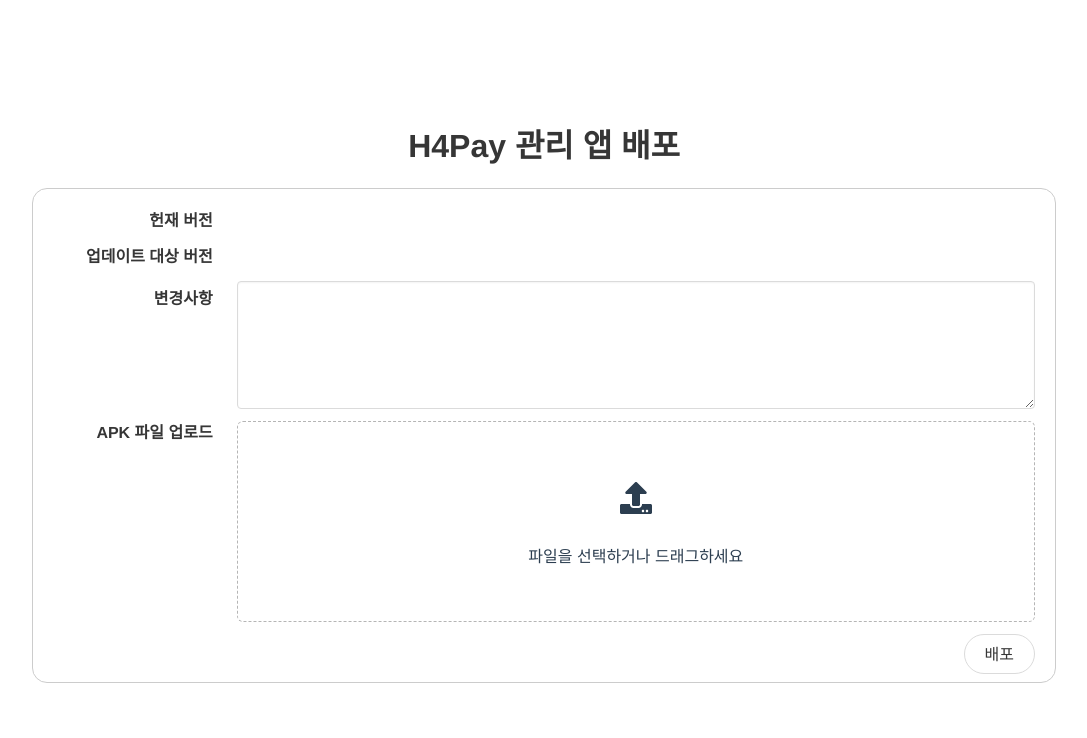
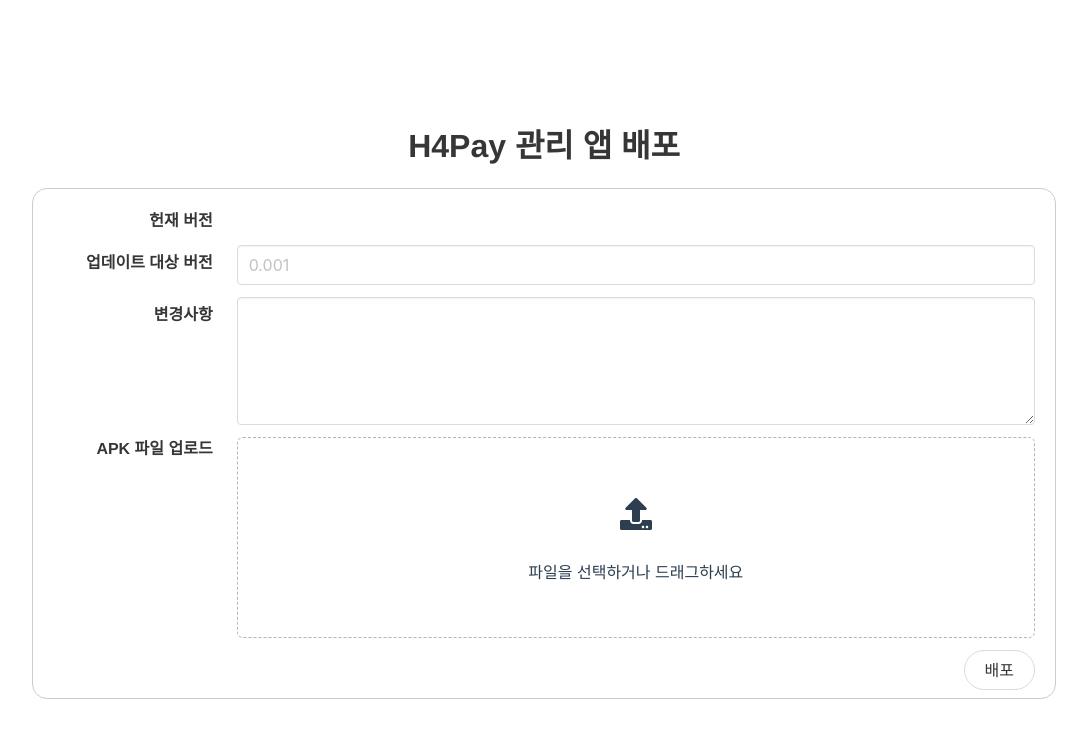
Before and after one commit to COZYLLC/h4pay_m_updater, a Vue app: page / in a window 1280 px wide. Shown: the top 738 px of the page, without its empty margins (96-1183 px from the left). Built offline with nearby package versions, Linux system fonts and the light colour scheme; no server answers.

Commit message:
Add nextVersion field

```diff
--- a/src/App.vue
+++ b/src/App.vue
@@ -4,7 +4,11 @@
     <div class="container">
       <b-field label="헌재 버전" horizontal> {{ currVersion }} </b-field>
       <b-field label="업데이트 대상 버전" horizontal>
-        {{ nextVersion }}
+        <b-input
+          type="text"
+          v-model="nextVersion"
+          :placeholder="(currVersion + 0.001).toFixed(3)"
+        />
       </b-field>
       <b-field label="변경사항" horizontal>
         <b-input type="textarea" v-model="changes" />
@@ -16,8 +20,10 @@
               <p>
                 <b-icon icon="upload" size="is-large"> </b-icon>
               </p>
-              <p v-if="typeof(dropFile) == 'function'">파일을 선택하거나 드래그하세요</p>
-              <p v-if="(typeof(dropFile) != 'function')">{{dropFile.name}}</p>
+              <p v-if="typeof dropFile == 'function'">
+                파일을 선택하거나 드래그하세요
+              </p>
+              <p v-if="typeof dropFile != 'function'">{{ dropFile.name }}</p>
             </div>
           </section>
         </b-upload>
@@ -37,7 +43,7 @@
       dropFile: File,
       currVersion: null,
       nextVersion: null,
-      changes: ''
+      changes: "",
     };
   },
   created() {
@@ -46,7 +52,6 @@
       .get(`${process.env.VUE_APP_API_URL}/version`)
       .then((res) => {
         this.currVersion = res.data.version;
-        this.nextVersion = (this.currVersion + 0.001).toFixed(3)
       })
       .catch((err) => {
         alert(`현재 버전을 가져올 수 없습니다: ${err.message}`);
@@ -54,19 +59,22 @@
   },
   methods: {
     deploy() {
-      console.log(`${this.currVersion} | ${this.nextVersion} | ${this.changes}`)
-      console.log(this.dropFile)
+      console.log(
+        `${this.currVersion} | ${this.nextVersion} | ${this.changes}`
+      );
+      console.log(this.dropFile);
       let form = new FormData();
-      form.append('currVersion', this.currVersion);
-      form.append('nextVersion', this.nextVersion);
-      form.append('changes', this.changes)
-      form.append('file', this.dropFile);
+      form.append("nextVersion", this.nextVersion);
+      form.append("changes", this.changes);
+      form.append("apk", this.dropFile);
 
-      this.$axios.post(`${process.env.VUE_APP_API_URL}/version/update`, form).then(res => {
-        console.log(res)
-      })
-    }
-  }
+      this.$axios
+        .post(`${process.env.VUE_APP_API_URL}/version/update`, form)
+        .then((res) => {
+          console.log(res.data);
+        });
+    },
+  },
 };
 </script>
 
```
Also changed, not shown: 1 other file (tests, documents, lock files or other folders).
